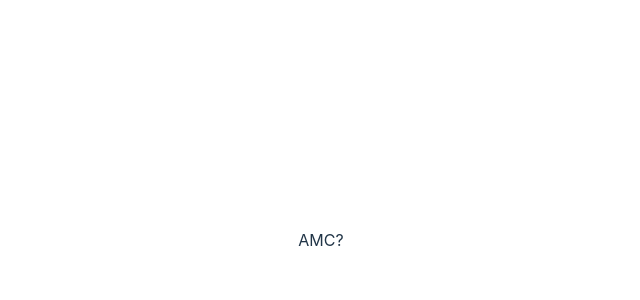
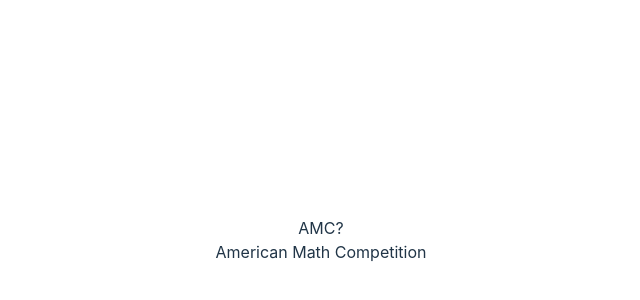
Before and after one commit to AMC-Starter-Kit/guide, a React (Vite) app in the folder web/: page / in a window 1280 px wide. Shown: the part 160-460 px from the top of the page, without its empty margins (319-959 px from the left). Built offline with nearby package versions, Linux system fonts and the light colour scheme.

Commit message:
Necessary Information
Input title of AMC (American Math Competition) so that users using this program will understand what AMC stands for.

```diff
--- a/web/src/App.tsx
+++ b/web/src/App.tsx
@@ -6,7 +6,7 @@
       <main>
         <section>
           <header>AMC?</header>
-          <div></div>
+          <div>American Math Competition</div>
         </section>
       </main>
     </div>
```
